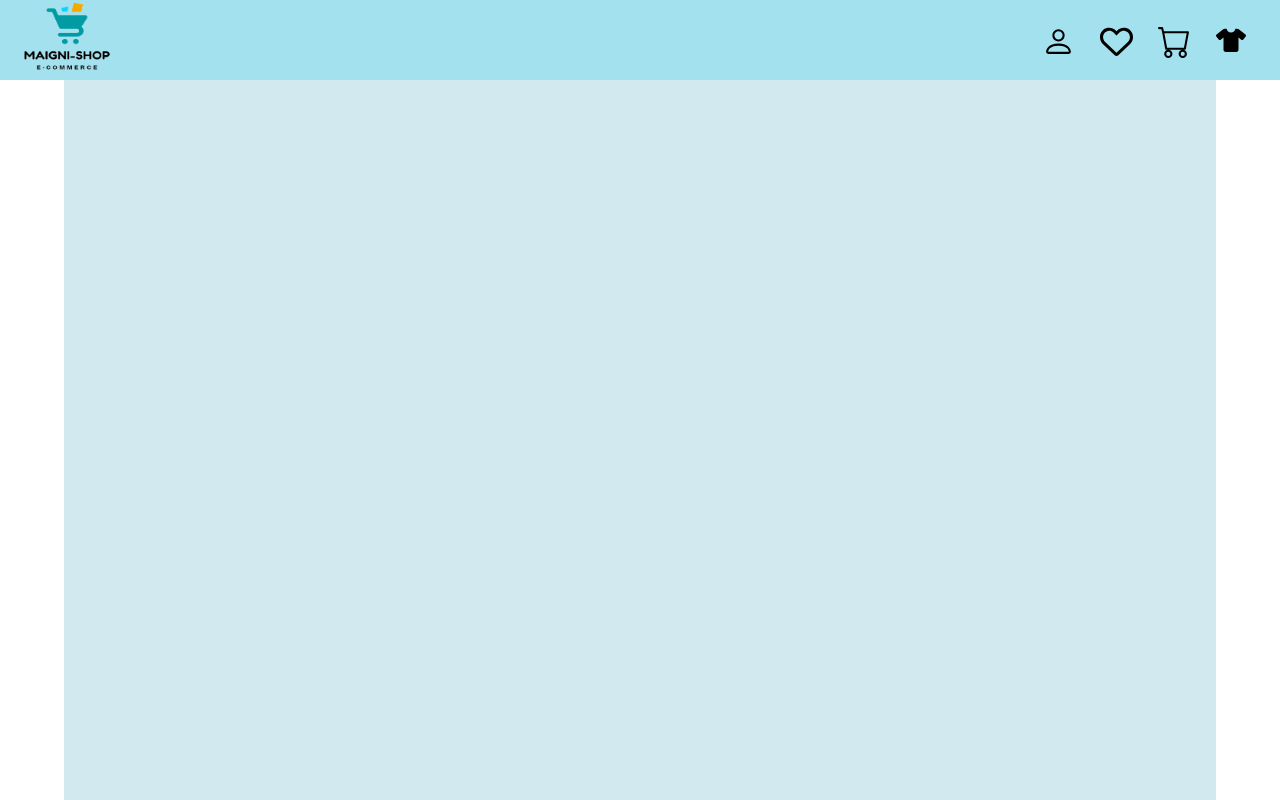
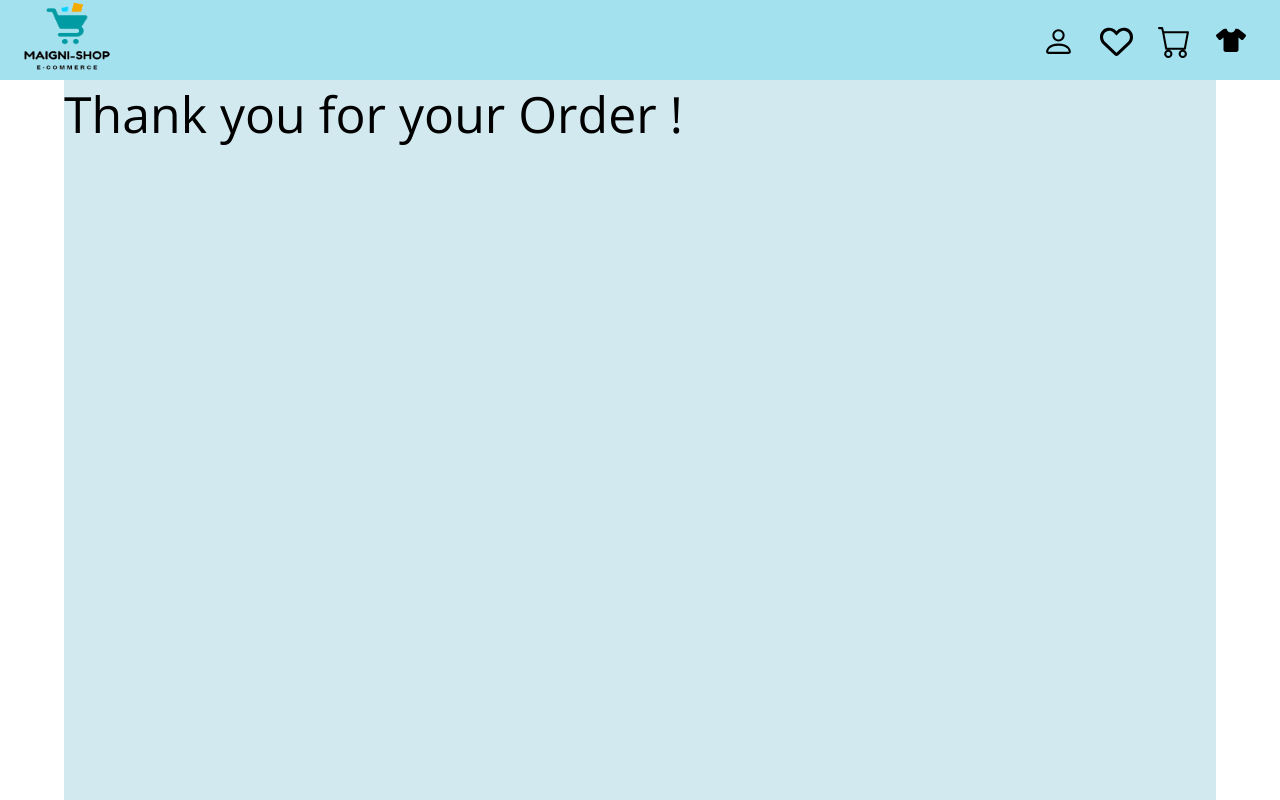
Before and after one commit to Maxioliva/Ecommerce101, a React app: page /ordersuccess in a window 1280 px wide. Shown: the top 800 px of the page. Built offline with nearby package versions, Linux system fonts and the light colour scheme; no server answers.

Commit message:
create component and path

```diff
--- a/src/client/App.tsx
+++ b/src/client/App.tsx
@@ -16,6 +16,7 @@ import Payment from './components/pages/payment';
 import Shipping from './components/pages/shipping';
 import PreviousOrders from './components/molecules/orders';
 import About from './components/pages/about';
+import Ordersuccers from './components/pages/ordersuccess';
 
 const App = () => (
   <div className="app">
@@ -34,6 +35,7 @@ const App = () => (
             <Route path="/checkout-payment" element={<Payment />} />
             <Route path="/checkout-shipping" element={<Shipping />} />
             <Route path="/about" element={<About />} />
+            <Route path="/ordersuccess" element={<Ordersuccers />} />
             <Route
               path="/products"
               element={
--- /dev/null
+++ b/src/client/components/pages/ordersuccess/index.tsx
@@ -0,0 +1,11 @@
+import './style.scss';
+
+const Ordersuccers = () => {
+    return (
+        <div className="order">
+            Thank you for your Order !
+        </div>
+    )
+}
+
+export default Ordersuccers;
--- a/src/client/components/pages/payment/index.tsx
+++ b/src/client/components/pages/payment/index.tsx
@@ -5,9 +5,11 @@ import { Formik, Field, Form } from 'formik';
 import { updatePayment } from '../../../utils/resolvers';
 import './style.scss';
 import OrderSummary from '../../atoms/orderSummary';
+import { useNavigate } from 'react-router-dom';
 
 const Payment = () => {
   const { user, getOrder } = useContext(CartContext);
+  const navigate = useNavigate();
 
   if (!user) {
     return <></>;
@@ -52,7 +54,7 @@ const Payment = () => {
             </div>
             <div className="payment__textbutton">Picked: {values.picked}</div>
 
-            <button className="payment__button" type="submit">
+            <button className="payment__button" type="submit" onClick={() => navigate('/ordersuccess')}>
               Confirm Payment
             </button>
           </Form>
```
